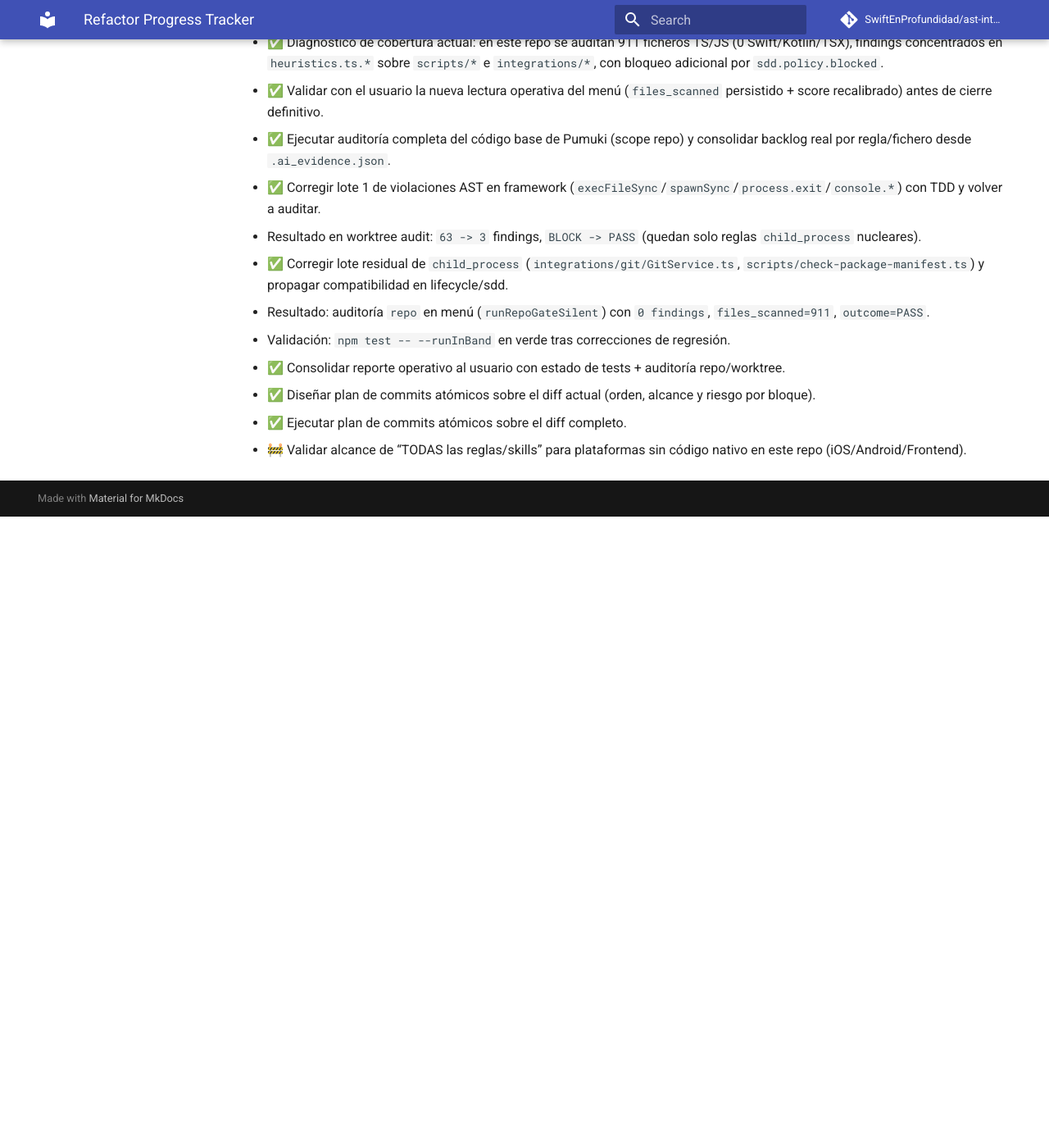
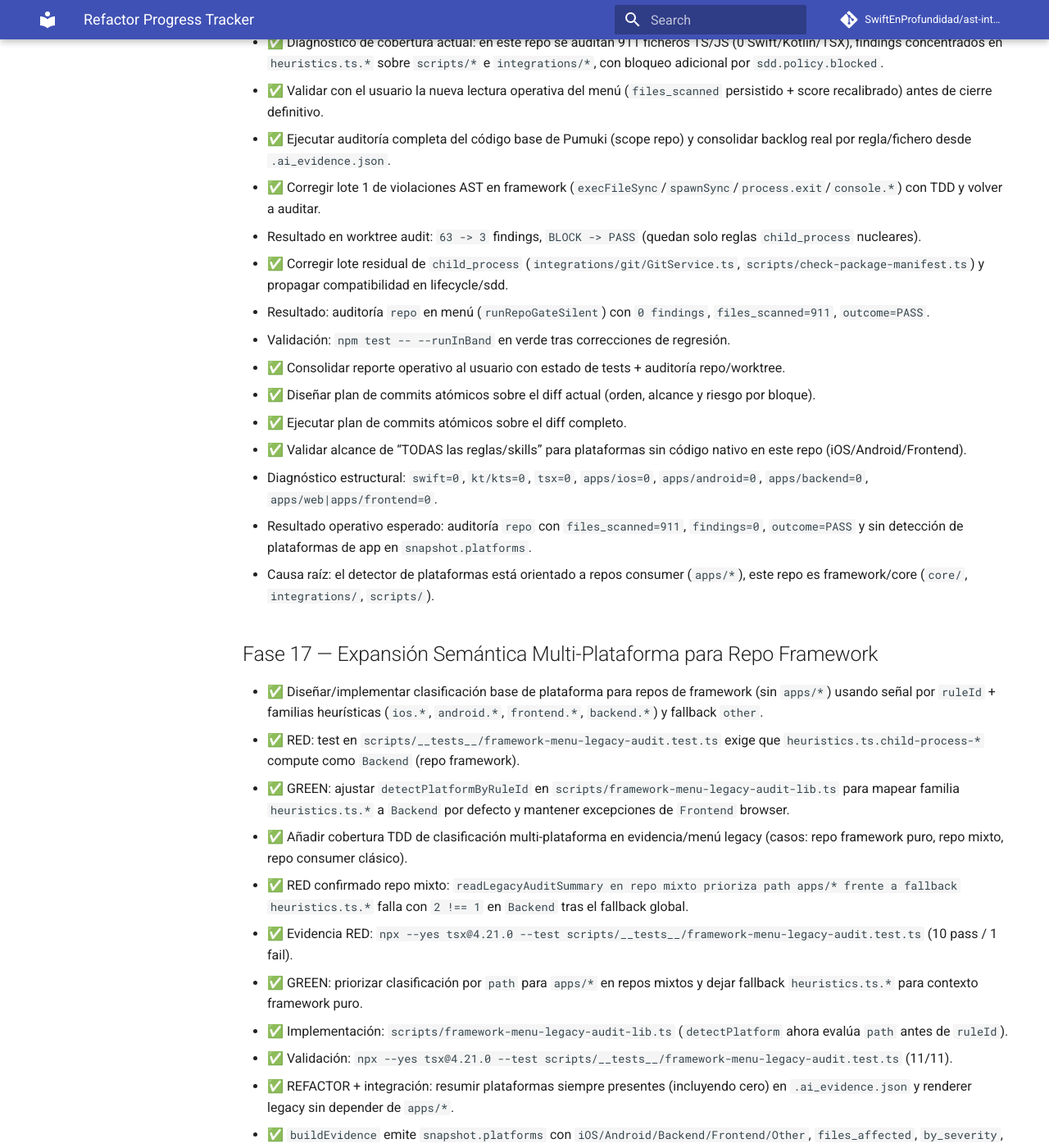
Before and after one commit to SwiftEnProfundidad/ast-intelligence-hooks, an MkDocs documentation site: the page built from docs/REFRACTOR_PROGRESS.md, in a window 1280 px wide and 1400 px high, scrolled down 7520 px. Shown: the whole window at 82% size. Built offline with MkDocs 1.6.1 and Material for MkDocs 9.7.7, drawn with Linux system fonts in a browser that asks for light colours; comment, search, counter and statistics services are not loaded; before the commit the page ends 8150 px from its top, so only the background shows below that; some of the changed text lies outside the part shown.

Commit message:
docs(progress): close phase 17 multi-platform semantic expansion

```diff
--- a/docs/REFRACTOR_PROGRESS.md
+++ b/docs/REFRACTOR_PROGRESS.md
@@ -202,4 +202,46 @@ Estado operativo del plan activo para restaurar capacidades enterprise sin rompe
 - ✅ Consolidar reporte operativo al usuario con estado de tests + auditoría repo/worktree.
 - ✅ Diseñar plan de commits atómicos sobre el diff actual (orden, alcance y riesgo por bloque).
 - ✅ Ejecutar plan de commits atómicos sobre el diff completo.
-- 🚧 Validar alcance de “TODAS las reglas/skills” para plataformas sin código nativo en este repo (iOS/Android/Frontend).
+- ✅ Validar alcance de “TODAS las reglas/skills” para plataformas sin código nativo en este repo (iOS/Android/Frontend).
+  - Diagnóstico estructural: `swift=0`, `kt/kts=0`, `tsx=0`, `apps/ios=0`, `apps/android=0`, `apps/backend=0`, `apps/web|apps/frontend=0`.
+  - Resultado operativo esperado: auditoría `repo` con `files_scanned=911`, `findings=0`, `outcome=PASS` y sin detección de plataformas de app en `snapshot.platforms`.
+  - Causa raíz: el detector de plataformas está orientado a repos consumer (`apps/*`), este repo es framework/core (`core/`, `integrations/`, `scripts/`).
+
+## Fase 17 — Expansión Semántica Multi-Plataforma para Repo Framework
+- ✅ Diseñar/implementar clasificación base de plataforma para repos de framework (sin `apps/*`) usando señal por `ruleId` + familias heurísticas (`ios.*`, `android.*`, `frontend.*`, `backend.*`) y fallback `other`.
+  - ✅ RED: test en `scripts/__tests__/framework-menu-legacy-audit.test.ts` exige que `heuristics.ts.child-process-*` compute como `Backend` (repo framework).
+  - ✅ GREEN: ajustar `detectPlatformByRuleId` en `scripts/framework-menu-legacy-audit-lib.ts` para mapear familia `heuristics.ts.*` a `Backend` por defecto y mantener excepciones de `Frontend` browser.
+- ✅ Añadir cobertura TDD de clasificación multi-plataforma en evidencia/menú legacy (casos: repo framework puro, repo mixto, repo consumer clásico).
+  - ✅ RED confirmado repo mixto: `readLegacyAuditSummary en repo mixto prioriza path apps/* frente a fallback heuristics.ts.*` falla con `2 !== 1` en `Backend` tras el fallback global.
+  - ✅ Evidencia RED: `npx --yes tsx@4.21.0 --test scripts/__tests__/framework-menu-legacy-audit.test.ts` (10 pass / 1 fail).
+- ✅ GREEN: priorizar clasificación por `path` para `apps/*` en repos mixtos y dejar fallback `heuristics.ts.*` para contexto framework puro.
+  - ✅ Implementación: `scripts/framework-menu-legacy-audit-lib.ts` (`detectPlatform` ahora evalúa `path` antes de `ruleId`).
+  - ✅ Validación: `npx --yes tsx@4.21.0 --test scripts/__tests__/framework-menu-legacy-audit.test.ts` (11/11).
+- ✅ REFACTOR + integración: resumir plataformas siempre presentes (incluyendo cero) en `.ai_evidence.json` y renderer legacy sin depender de `apps/*`.
+  - ✅ `buildEvidence` emite `snapshot.platforms` con `iOS/Android/Backend/Frontend/Other`, `files_affected`, `by_severity`, `top_violations`.
+  - ✅ `writeEvidence` normaliza y persiste `snapshot.platforms` de forma determinista.
+  - ✅ `framework-menu-legacy-audit` prioriza `snapshot.platforms` cuando está presente (fallback a cálculo por findings si no existe).
+  - ✅ Validación TDD:
+    - `npx --yes tsx@4.21.0 --test integrations/evidence/__tests__/buildEvidence.test.ts` (21/21)
+    - `npx --yes tsx@4.21.0 --test integrations/evidence/writeEvidence.test.ts` (3/3)
+    - `npx --yes tsx@4.21.0 --test scripts/__tests__/framework-menu-legacy-audit.test.ts` (12/12)
+- ✅ Cierre de fase 17 (parte 1): barrido final de regresión del bloque (`framework-menu-*` + `integrations/evidence/*`).
+  - ✅ Validación ejecutada:
+    - `npx --yes tsx@4.21.0 --test integrations/evidence/*.test.ts integrations/evidence/__tests__/buildEvidence.test.ts scripts/__tests__/framework-menu-*.test.ts`
+    - Resultado: `87/87` tests en verde.
+- ✅ Cierre de fase 17 (parte 2): preparar paquete de commit atómico del bloque multi-plataforma/evidence legacy.
+  - ✅ Commit atómico propuesto 1/3
+    - `feat(evidence): add snapshot platform summaries for legacy severity matrix`
+    - `integrations/evidence/platformSummary.ts`
+    - `integrations/evidence/schema.ts`
+    - `integrations/evidence/buildEvidence.ts`
+    - `integrations/evidence/writeEvidence.ts`
+    - `integrations/evidence/__tests__/buildEvidence.test.ts`
+  - ✅ Commit atómico propuesto 2/3
+    - `feat(menu-legacy): consume snapshot.platforms for deterministic platform breakdown`
+    - `scripts/framework-menu-legacy-audit-lib.ts`
+    - `scripts/__tests__/framework-menu-legacy-audit.test.ts`
+  - ✅ Commit atómico propuesto 3/3
+    - `docs(progress): close phase 17 multi-platform semantic expansion`
+    - `docs/REFRACTOR_PROGRESS.md`
+- 🚧 Siguiente paso: ejecutar los commits atómicos 1/3, 2/3 y 3/3 (pendiente de tu confirmación explícita).
```
